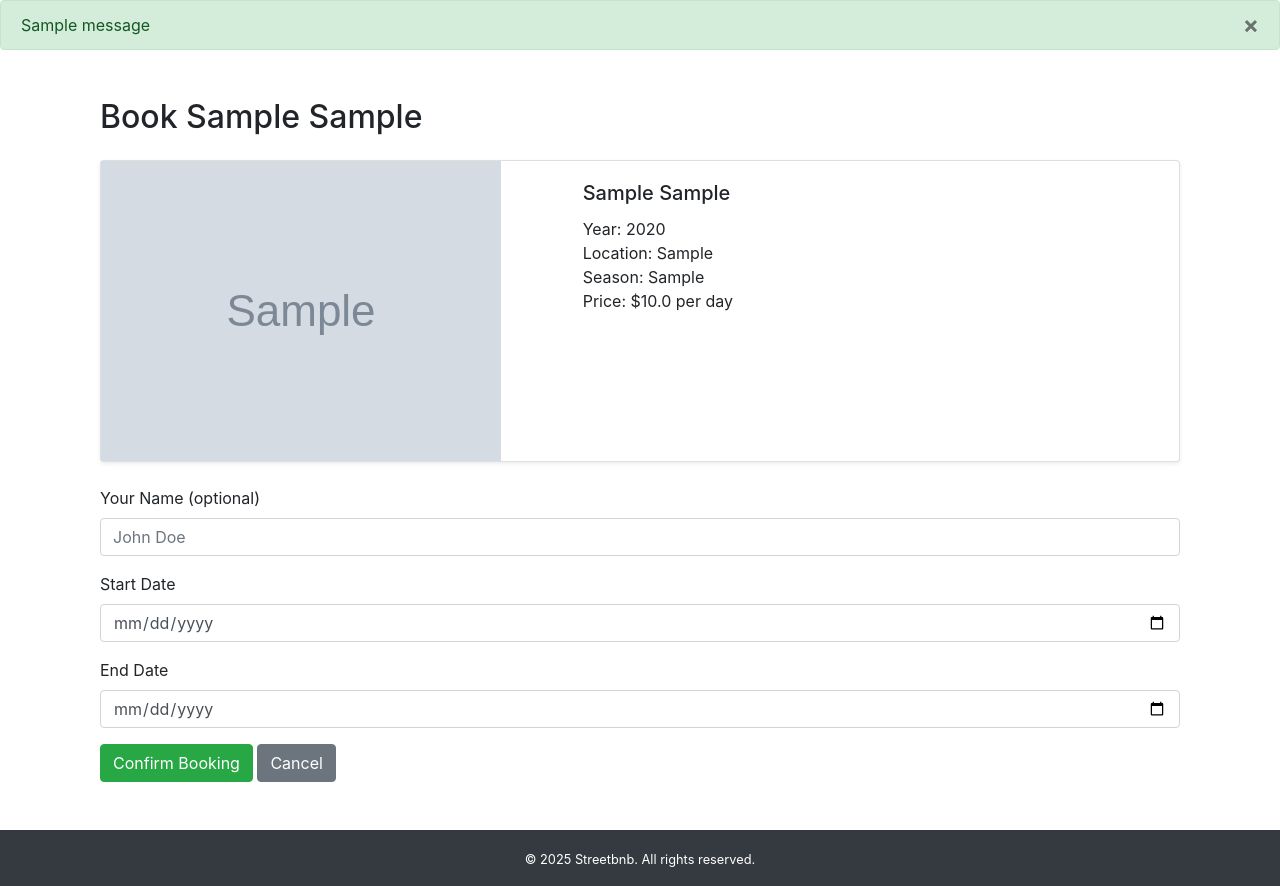
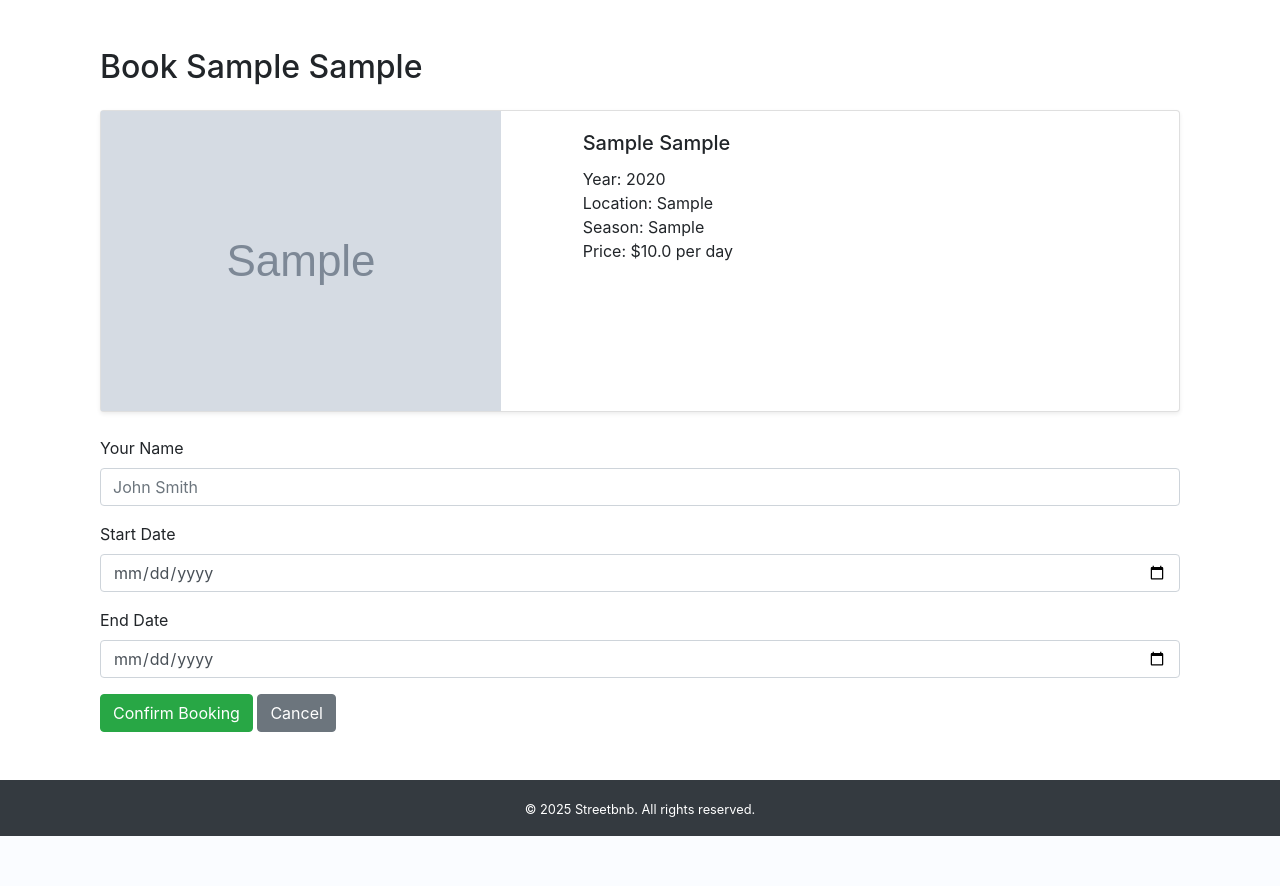
Before and after one commit to davidahaak/Streetbnb, a Flask app: page /book/1 in a window 1280 px wide. Shown: the part 76-962 px from the top of the page. After the commit the page ends 912 px from the top, so only its background shows below. Run offline with Flask 3, Linux system fonts and the light colour scheme; tables that the repository leaves empty hold one stand-in row (values such as "Sample post"); grey boxes marked "Sample" are stand-in pictures; one stand-in notice (Sample message) is shown; some libraries are stand-ins or nearby versions.

Commit message:
final commit(hopefully)

```diff
--- a/website/templates/about.html
+++ b/website/templates/about.html
@@ -9,13 +9,13 @@
   <div class="row">
     <div class="col-md-6">
       <h3>Our Mission</h3>
-      <p>To connect travelers with reliable, long-term car rentals in seasonal hotspots—making extended stays smoother, more flexible, and affordable.</p>
+      <p>To connect travelers with reliable, long-term car rentals in seasonal hotspots, making extended stays smoother, more flexible, and affordable.</p>
     </div>
     <div class="col-md-6">
       <h3>Why Choose Us?</h3>
       <ul>
         <li>Curated cars for each destination</li>
-        <li>No daily rental stress—rent by the season</li>
+        <li>No daily rental stress, rent by the season</li>
         <li>Simple search and booking experience</li>
       </ul>
     </div>
--- a/website/templates/base.html
+++ b/website/templates/base.html
@@ -30,29 +30,13 @@
     </nav>
 
 
-    {% with messages = get_flashed_messages(with_categories=true) %} {% if
-    messages %} {% for category, message in messages %} {% if category ==
-    'error' %}
-    <div class="alert alert-danger alter-dismissable fade show" role="alert">
-      {{ message }}
-      <button type="button" class="close" data-dismiss="alert">
-        <span aria-hidden="true">&times;</span>
-      </button>
-    </div>
-    {% else %}
-    <div class="alert alert-success alter-dismissable fade show" role="alert">
-      {{ message }}
-      <button type="button" class="close" data-dismiss="alert">
-        <span aria-hidden="true">&times;</span>
-      </button>
-    </div>
-    {% endif %} {% endfor %} {% endif %} {% endwith %}
+
 
     <div class="container">{% block content %} {% endblock %}</div>
     <script
       src="https://code.jquery.com/jquery-3.2.1.slim.min.js"
-      integrity="sha384-KJ3o2DKtIkvYIK3UENzmM7KCkRr/rE9/Qpg6aAZGJwFDMVNA/GpGFF93hXpG5KkN"
-      crossorigin="anonymous"
+    integrity="sha384-KJ3o2DKtIkvYIK3UENzmM7KCkRr/rE9/Qpg6aAZGJwFDMVNA/GpGFF93hXpG5KkN"
+    crossorigin="anonymous"
     ></script>
     <script
       src="https://cdnjs.cloudflare.com/ajax/libs/popper.js/1.12.9/umd/popper.min.js"
--- a/website/templates/book_car.html
+++ b/website/templates/book_car.html
@@ -27,8 +27,8 @@
     <!-- Booking Form -->
     <form method="POST">
         <div class="mb-3">
-            <label for="name" class="form-label">Your Name (optional)</label>
-            <input type="text" name="name" id="name" class="form-control" placeholder="John Doe">
+        <label for="name" class="form-label">Your Name </label>
+        <input type="text" name="name" id="name" class="form-control" placeholder="John Smith">
         </div>
 
         <div class="mb-3">
--- a/website/views.py
+++ b/website/views.py
@@ -1,5 +1,5 @@
 from flask import Blueprint, render_template, request, redirect, url_for, flash
-from .models import Car, Booking  # Added Booking model
+from .models import Car, Booking
 from . import db
 
 views = Blueprint('views', __name__)
@@ -20,7 +20,7 @@ def list_cars():
 
         return render_template('car_list.html', cars=cars)
 
-    # GET request fallback
+
     cars = Car.query.filter_by(is_available=True).all()
     return render_template('car_list.html', cars=cars)
 
@@ -43,7 +43,7 @@ def book_car(car_id):
         db.session.add(booking)
         db.session.commit()
 
-        flash('✅ Booking successful!')
+        flash('Booking successful!')
         return redirect(url_for('views.list_cars'))
 
     return render_template('book_car.html', car=car)
```
Also changed, not shown: website/templates/car_list.html (indentation only), website/templates/home.html (indentation only). Lines whose indentation alone changed are shown as unchanged.
